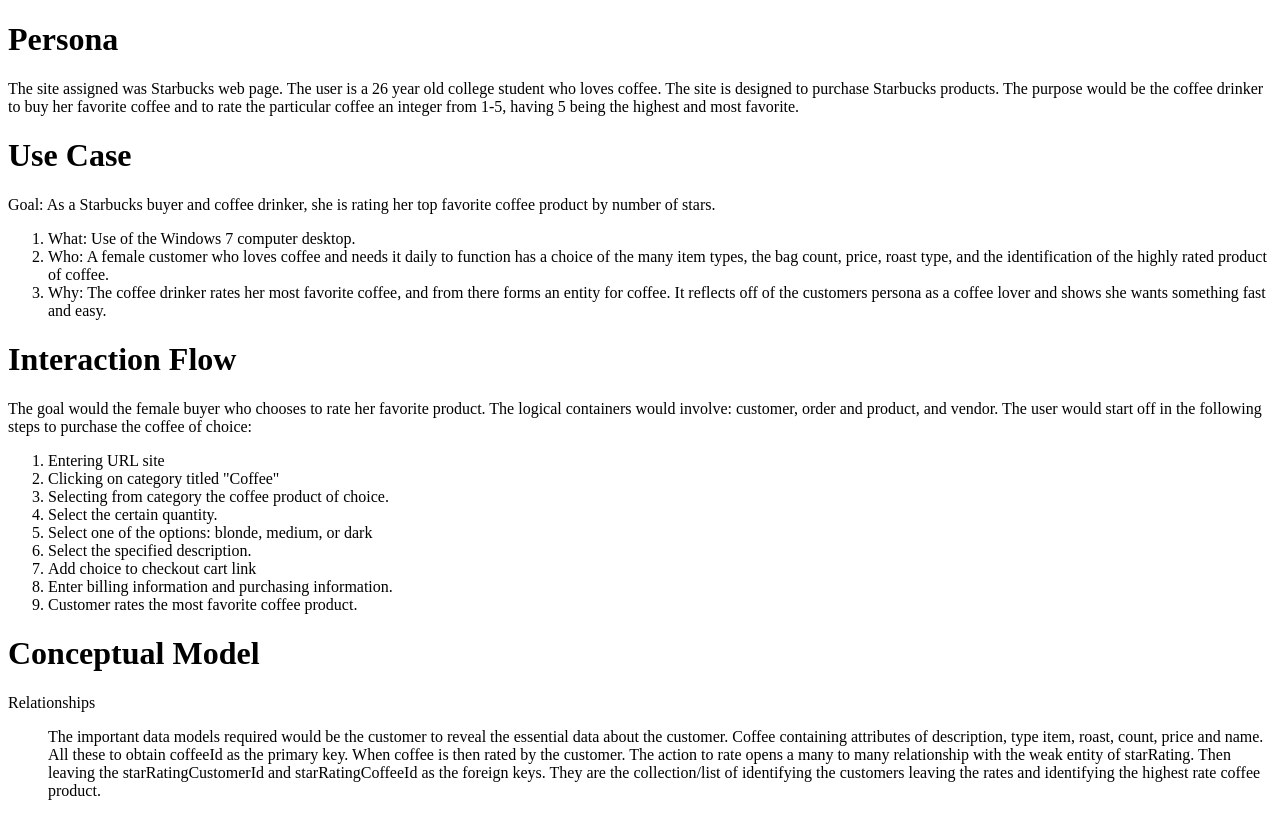
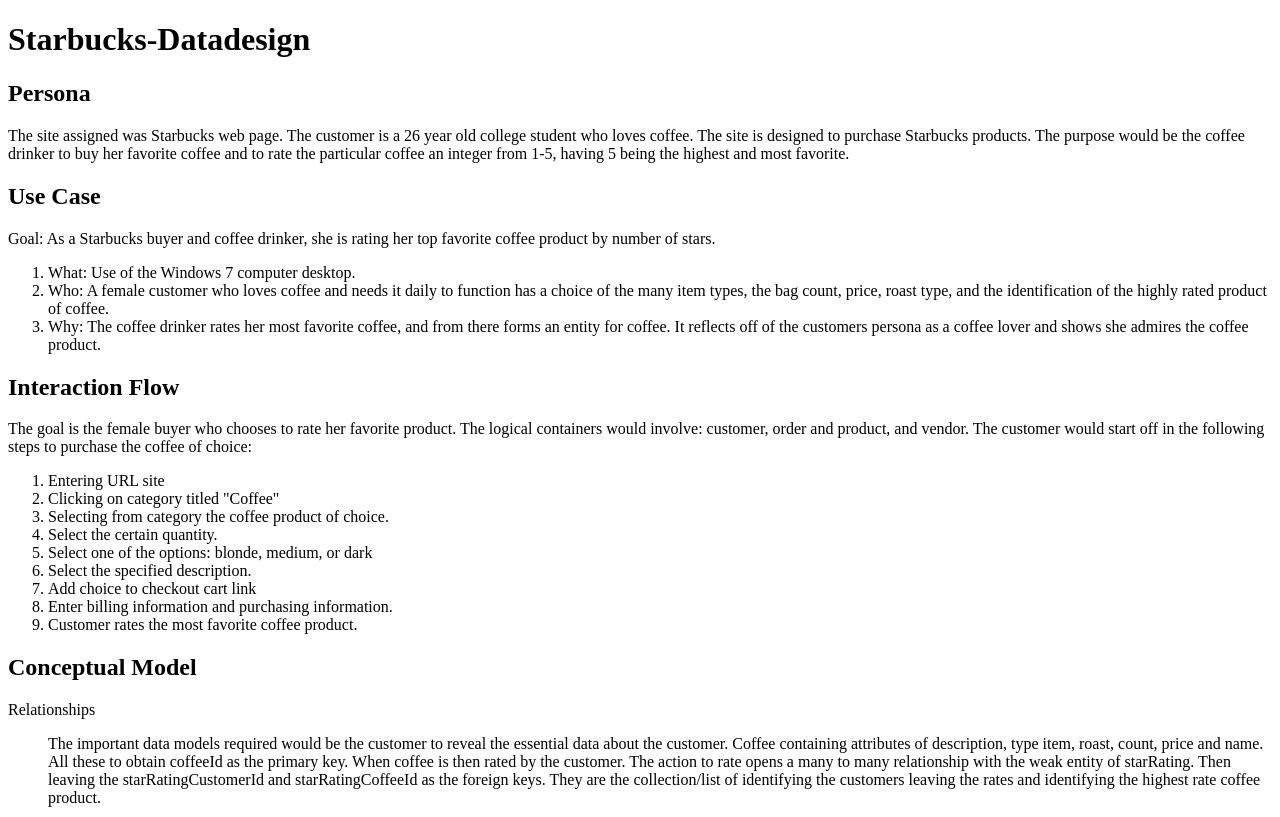
Before and after one commit to d-peshlakai/starbucks-datadesign, a PHP site: page / in a window 1280 px wide; the page is wider, and only the part inside the window is pictured. Shown: the top 817 px of that part. Run offline with PHP 8.4, Linux system fonts and the light colour scheme.

Commit message:
final check/proofread

```diff
--- a/index.php
+++ b/index.php
@@ -5,32 +5,27 @@
 	<title>
 		Starbucks Datadesign
 	</title>
+	<h1>Starbucks-Datadesign</h1>
 	<body>
-		<h1>
+		<h2>
 			Persona
-		</h1>
-		<p>The site assigned was Starbucks web page. The user is a 26 year old 	college 	student who loves coffee. The site 			is designed to purchase Starbucks products.  The purpose would be the coffee drinker to buy her favorite coffee and 			to rate the particular coffee an integer from 1-5, having 5 being the highest and most favorite. </p>
-		<h1>Use Case</h1>
+		</h2>
+		<p>The site assigned was Starbucks web page. The customer is a 26 year old college 	student who loves coffee. The site 	is designed to purchase Starbucks products.  The purpose would be the coffee drinker to buy her favorite coffee and to rate the particular coffee an integer from 1-5, having 5 being the highest and most favorite. </p>
+		<h2>Use Case</h2>
 		<p>Goal: As a Starbucks buyer and coffee drinker, she is rating her top favorite coffee  product by number of stars.</p>
 		<ol>
 			<li>What: Use of the Windows 7 computer desktop.
 			</li>
 			<li>Who: A female customer who loves coffee and needs it daily to function has a choice of the many item types, the bag 				count, price, roast type, and the 	identification of the highly rated product of coffee.</li>
-			<li>Why: The coffee drinker rates her most favorite coffee, and from there forms an entity for coffee. It reflects 				off of the customers persona as a coffee lover and shows she wants something 	fast and easy.</li>
+			<li>Why: The coffee drinker rates her most favorite coffee, and from there forms an entity for coffee. It reflects 				off of the customers persona as a coffee lover and shows she admires the coffee product.</li>
 		</ol>
 
-		<h1>Interaction Flow</h1>
-		<p>The goal would the female buyer who chooses to rate her favorite product. The logical containers would involve: customer, order and product, and vendor.  The user would start off in the following steps to purchase the coffee of choice:</p>
+		<h2>Interaction Flow</h2>
+		<p>The goal is the female buyer who chooses to rate her favorite product. The logical containers would involve: customer, order and product, and vendor.  The customer would start off in the following steps to purchase the coffee of choice:</p>
 		<ol>
-			<li>
-				Entering URL site
-			</li>
-			<li>
-				Clicking on category titled "Coffee"
-			</li>
-			<li>
-				Selecting from category the coffee product of choice.
-			</li>
+			<li>Entering URL site</li>
+			<li>Clicking on category titled "Coffee"</li>
+			<li>Selecting from category the coffee product of choice.</li>
 			<li>Select the certain quantity.</li>
 			<li>Select one of the options: blonde, medium, or dark</li>
 			<li>Select the specified description.</li>
@@ -39,7 +34,7 @@
 			<li>Customer rates the most favorite coffee product.</li>
 		</ol>
 
-		<h1>Conceptual Model</h1>
+		<h2>Conceptual Model</h2>
 		<p>
 			Relationships
 			<ol>
```
